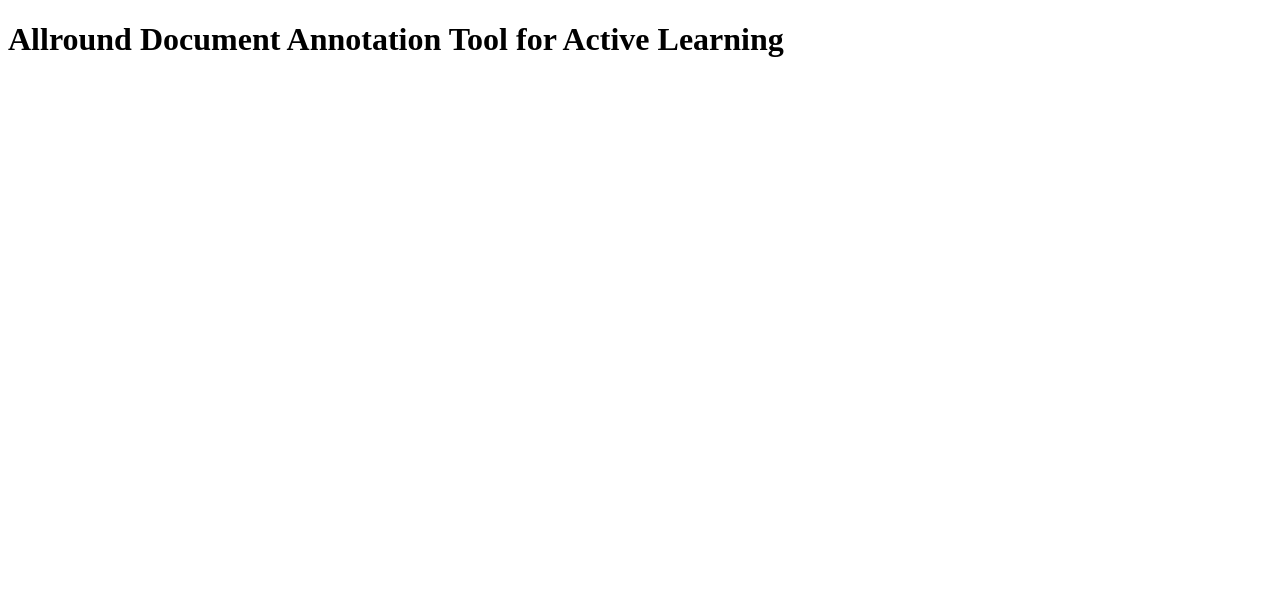
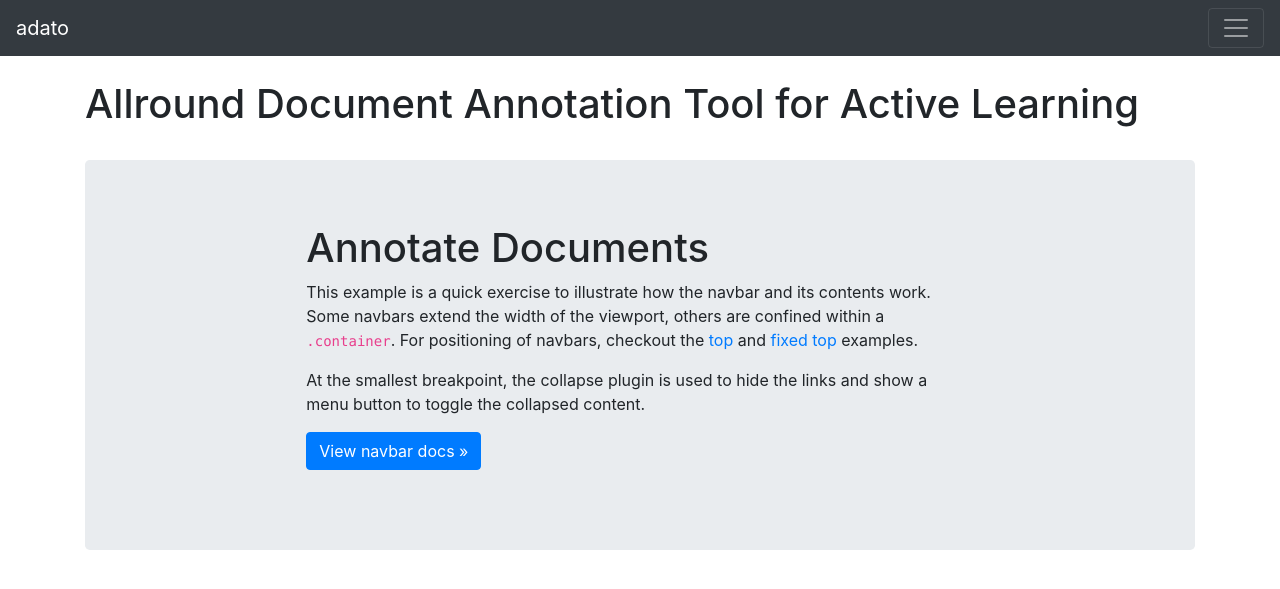
Before and after one commit to rworreby/adato, a Flask app: page / in a window 1280 px wide. Shown: the top 589 px of the page. Run offline with Flask 2, Linux system fonts and the light colour scheme; some libraries are stand-ins or nearby versions.

Commit message:
update index.html to jinja / bootstrap style

```diff
--- a/app/templates/index.html
+++ b/app/templates/index.html
@@ -1,11 +1,24 @@
-<!DOCTYPE html>
-<html lang="en" dir="ltr">
-    <head>
-        <meta charset="utf-8">
-        <title>adato</title>
-        <link rel="stylesheet" href="./static/css/main.css">
-    </head>
-    <body>
-        <h1>Allround Document Annotation Tool for Active Learning</h1>
-    </body>
-</html>
+{% extends 'base.html' %}
+
+{% block head %}
+<title>adato</title>
+{% endblock %}
+
+{% block body %}
+<br>
+<h1>Allround Document Annotation Tool for Active Learning</h1>
+<br>
+<main role="main">
+    <div class="jumbotron">
+        <div class="col-sm-8 mx-auto">
+            <h1>Annotate Documents</h1>
+            <p>This example is a quick exercise to illustrate how the navbar and its contents work. Some navbars extend the width of the viewport, others are confined within a <code>.container</code>. For positioning of navbars, checkout the <a href="/docs/4.5/examples/navbar-static/">top</a> and <a href="/docs/4.5/examples/navbar-fixed/">fixed top</a> examples.</p>
+            <p>At the smallest breakpoint, the collapse plugin is used to hide the links and show a menu button to toggle the collapsed content.</p>
+            <p>
+                <a class="btn btn-primary" href="/docs/4.5/components/navbar/" role="button">View navbar docs &raquo;</a>
+            </p>
+        </div>
+    </div>
+</main>
+
+{% endblock %}
```
